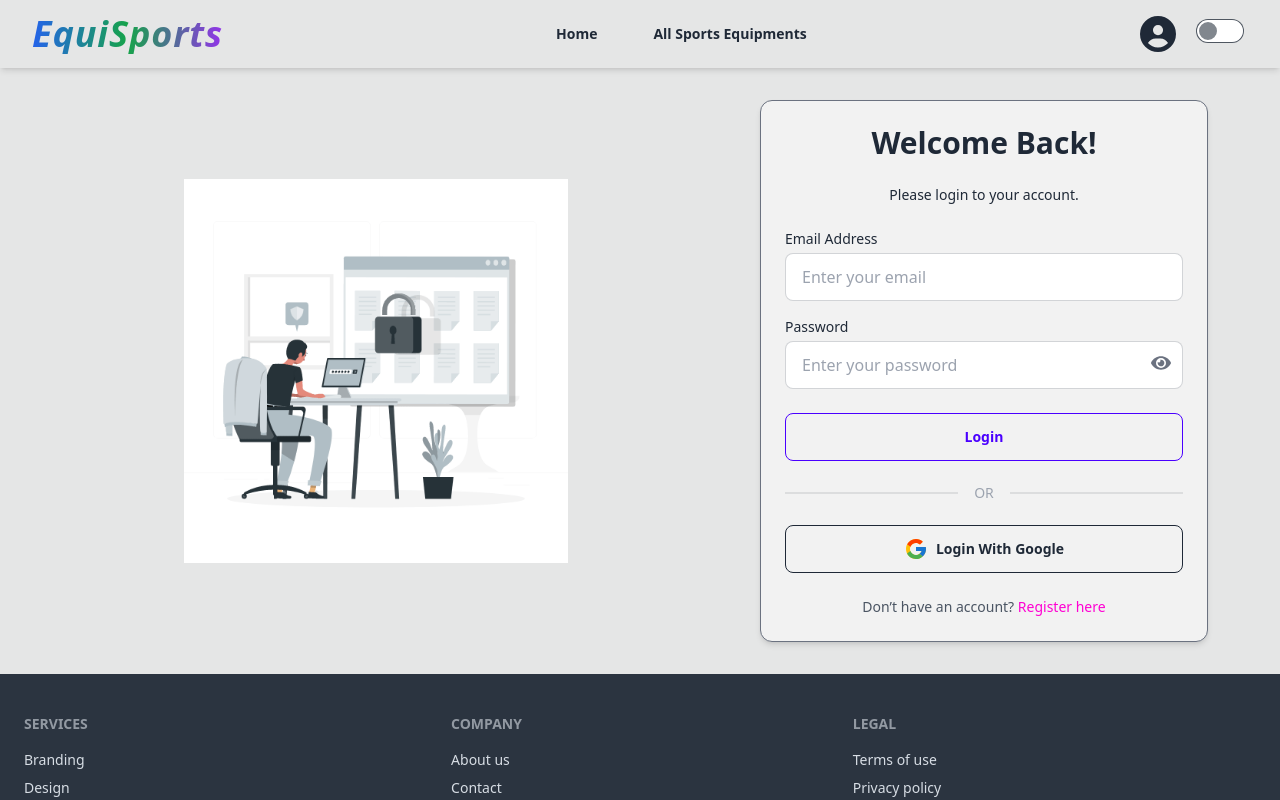
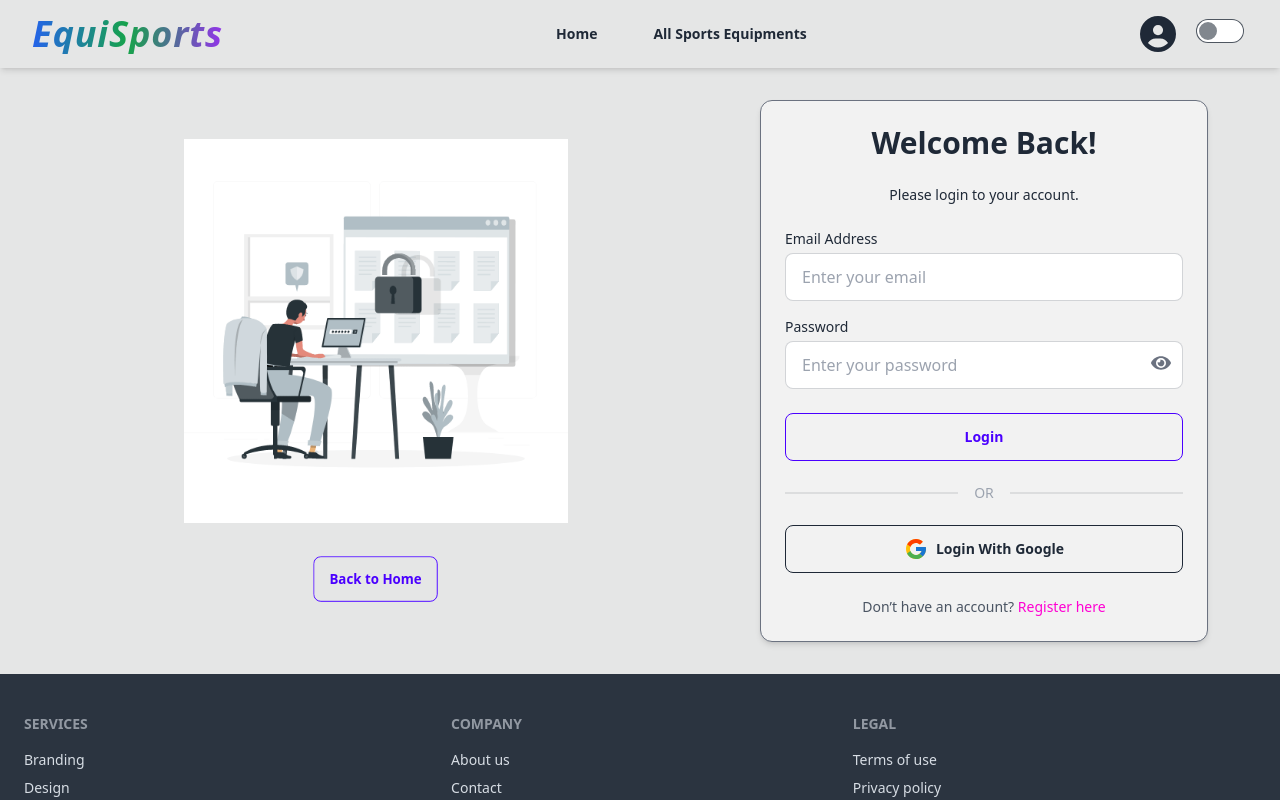
Before and after one commit to rownakabdullahomi/EquiSports_Client_10, a React (Vite) app: page /login in a window 1280 px wide. Shown: the top 800 px of the page. Built offline with nearby package versions, Linux system fonts and the light colour scheme; no server answers.

Commit message:
back to home button login and sign in page

```diff
--- a/src/layouts/MainLayout.jsx
+++ b/src/layouts/MainLayout.jsx
@@ -20,7 +20,7 @@ const MainLayout = () => {
         <nav className="bg-base-300 shadow-md sticky top-0 z-50">
           <Navbar></Navbar>
         </nav>
-        <main>
+        <main style={{ minHeight: `calc(100vh - 200px)` }}>
           <Outlet></Outlet>
         </main>
         <footer className="">
--- a/src/pages/Login.jsx
+++ b/src/pages/Login.jsx
@@ -5,7 +5,7 @@ import { AuthContext } from "../providers/AuthProvider";
 import toast from "react-hot-toast";
 import { FaEye, FaEyeSlash } from "react-icons/fa";
 import { Helmet } from "react-helmet-async";
-import LoginImage from '../assets/login.gif';
+import LoginImage from "../assets/login.gif";
 
 const Login = () => {
   const navigate = useNavigate();
@@ -62,7 +62,13 @@ const Login = () => {
           alt="Login Illustration"
           className="w-full h-auto max-h-96 object-contain mx-auto"
         />
+        <div className="flex justify-center mt-8">
+          <Link to="/" className="btn btn-outline btn-primary text-center">
+            Back to Home
+          </Link>
+        </div>
       </div>
+
       <div className="w-full max-w-md bg-base-200 border border-gray-500 rounded-xl shadow-md p-6 space-y-6">
         <h2 className="text-3xl font-bold text-center ">Welcome Back!</h2>
         <p className="text-sm text-center">Please login to your account.</p>
--- a/src/pages/Register.jsx
+++ b/src/pages/Register.jsx
@@ -79,6 +79,11 @@ const Register = () => {
           alt="Signup Illustration"
           className="w-full h-[450px] object-contain mx-auto"
         />
+        <div className="flex justify-center mt-8">
+          <Link to="/" className="btn btn-outline btn-primary text-center">
+            Back to Home
+          </Link>
+        </div>
       </div>
       <div className="w-full max-w-md bg-base-200 rounded-xl border-2 border-gray-700 shadow-md p-6 space-y-6">
         <h2 className="text-3xl font-bold text-center ">Create Your Account</h2>
```
